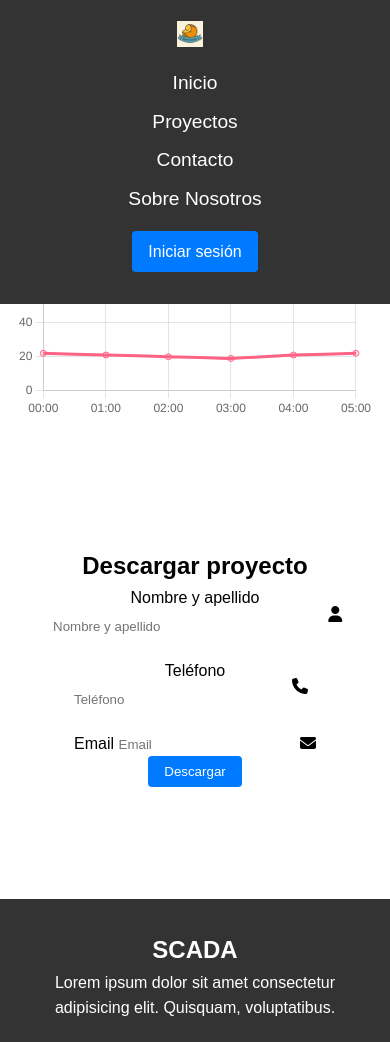
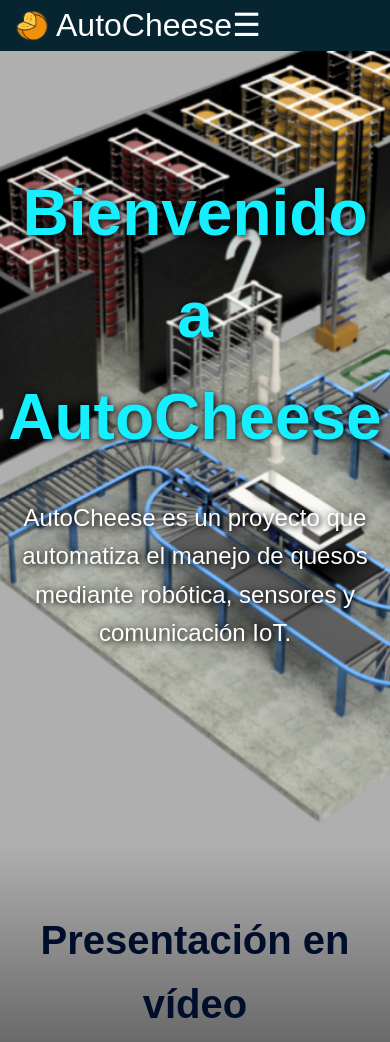
Before and after one commit to VicenteBurdeus/SCADAtest, a PHP site: page /index.php in a window 390 px wide. Shown: the top 1042 px of the page. Run offline with PHP 8.4, Linux system fonts and the light colour scheme.

Commit message:
rediseño

```diff
--- a/src/comons/Cabezera.php
+++ b/src/comons/Cabezera.php
@@ -1,11 +1,17 @@
     <!-- CABECERA -->
     <header class="header">
         <div class="menu-logo">
-            <img src="Images/menu.png" class="menu-icono" alt="menu.png no cargado">
+            <a href="index.php">
+            <img src="Images/Icono.png" alt="no se ha cargado la imagen de la cabecera">
+            <span class="menu-title">AutoCheese</span>
+            </a>
+            <div class="hamburger" id="hamburger">
+                ☰
+            </div>
         </div>
         <div class="menu-list">
             <ul>
-                <li><a href="index.php">Inicio</a></li>
+                <li><a href="index.php"> Inicio </a></li>
                 <li class="dropdown">
                     <a href="#">Proyectos</a>
                     <ul class="dropdown-content">
@@ -18,7 +24,13 @@
                 <li><a href="aboutus.php">Sobre Nosotros</a></li>
             </ul>
         </div>
-        <div class="login">
-            <a href="login.php" class="btn">Iniciar sesión</a>
-        </div>
     </header>
+
+<script>
+    const hamburger = document.getElementById('hamburger');
+    const menuList = document.querySelector('.menu-list');
+
+    hamburger.addEventListener('click', () => {
+        menuList.classList.toggle('show');
+    });
+</script>
--- a/src/index.php
+++ b/src/index.php
@@ -1,90 +1,34 @@
-#file: index.php
-#Pagina principal
 <!DOCTYPE html>
 <html lang="es">
 <head>
     <meta charset="UTF-8">
     <meta name="viewport" content="width=device-width, initial-scale=1.0">
-    <title>SCADA</title>
-    <link rel="stylesheet" href="https://cdnjs.cloudflare.com/ajax/libs/font-awesome/6.7.2/css/all.min.css" integrity="sha512-Evv84Mr4kqVGRNSgIGL/F/aIDqQb7xQ2vcrdIwxfjThSH8CSR7PBEakCr51Ck+w+/U6swU2Im1vVX0SVk9ABhg==" crossorigin="anonymous" referrerpolicy="no-referrer" />
+    <title>AutoCheese</title>
     <link rel="stylesheet" href="styles.css">
     <link rel="icon" type="image/ico" href="Images/Icono.ico">
     <script src="https://cdn.jsdelivr.net/npm/chart.js"></script>
-    <?php include "download.php";?>
 </head>
-<body>
+<body class="index">
 
     <?php include "comons/Cabezera.php";?>
 
+    <section class="portada">
+        <h1>Bienvenido a AutoCheese</h1>
+        <p>AutoCheese es un proyecto que automatiza el manejo de quesos mediante robótica, sensores y comunicación IoT.</p>
+    </section>
 
+    <section class="video">
+        <h2>Presentación en vídeo</h2>
+        <video width="100%" controls>
+            <source src="video/demo.mp4" type="video/mp4">
+            Tu navegador no soporta videos HTML5.
+        </video>
+    </section>
 
-
-    <main class="scada container">
-        <h2>Monitor de Humedad y Temperatura</h2>
-        <canvas id="myChart" width="400" height="200"></canvas>
-
-        <script>
-            const ctx = document.getElementById('myChart').getContext('2d');
-            const myChart = new Chart(ctx, {
-                type: 'line',
-                data: {
-                    labels: ['00:00', '01:00', '02:00', '03:00', '04:00', '05:00'],
-                    datasets: [
-                        {
-                            label: 'Temperatura (°C)',
-                            data: [22, 21, 20, 19, 21, 22],
-                            borderColor: 'rgb(255, 99, 132)',
-                            backgroundColor: 'rgba(255, 99, 132, 0.2)',
-                            fill: false,
-                            tension: 0.1
-                        },
-                        {
-                            label: 'Humedad (%)',
-                            data: [60, 62, 64, 63, 61, 60],
-                            borderColor: 'rgb(54, 162, 235)',
-                            backgroundColor: 'rgba(54, 162, 235, 0.2)',
-                            fill: false,
-                            tension: 0.1
-                        }
-                    ]
-                },
-                options: {
-                    responsive: true,
-                    scales: {
-                        y: {
-                            beginAtZero: true
-                        }
-                    }
-                }
-            });
-        </script>
-    </main>
-
-    <section class="Descargar-proyecto container">
-        <form method="post" action="download.php" autocomplete="off">
-            <h2>Descargar proyecto</h2>
-            <div class="form-group">
-                <div class="input-container">
-                    <label for="nombre">Nombre y apellido</label>
-                    <input type="text" name="nombre" id="nombre" placeholder="Nombre y apellido" required>
-                    <i class="fa-solid fa-user"></i>
-                </div>
-                <div class="input-container">
-                    <label for="Tel">Teléfono</label>
-                    <input type="text" name="Telefono" id="Tel" placeholder="Teléfono" required>
-                    <i class="fa-solid fa-phone"></i>
-                </div>
-                <div class="Correo">
-                    <label for="Email">Email</label>
-                    <input type="text" name="Email" id="Email" placeholder="Email" required>
-                    <i class="fa-solid fa-envelope"></i>
-                </div>
-            </div>
-            <div class="btn-container">
-                <button type="submit" class="btn">Descargar</button>
-            </div>
-        </form>
-    </section>
     <?php include "comons/Pie.php";?>
 </body>
 </html>
+
+<!--
+    <?php include "download.php";?>
+-->
--- a/src/styles.css
+++ b/src/styles.css
@@ -1,9 +1,16 @@
-/* Reset básico para eliminar márgenes y rellenos por defecto */
+/* ======================== VARIABLES ======================== */
+:root {
+    --blanco: #fff; /* Color de texto */
+    --azul-turquesa: #67e8f9;
+    --header-background: #072531; /* Color de fondo del header */
+}
+
+/* ======================== RESET ======================== */
 * {
     margin: 0;
     padding: 0;
     box-sizing: border-box;
-    border: #0056b3 solid 0px; /* Añadido para mostrar el borde de los elementos */
+    border: #0056b3 solid 0px;
 }
 
 body {
@@ -13,65 +20,68 @@
     padding: 0;
 }
 
-/* Estilos para el menú de la parte superior */
+/* ======================== HEADER ======================== */
 .header {
-    background-color: #333;
-    color: #fff;
-    padding: 1rem 0;
+    background-color: var(--header-background);
+    color: var(--blanco);
+    padding: 5px 0;
     text-align: center;
     position: fixed;
     top: 0;
     left: 0;
     width: 100%;
-    z-index: 1000; /* Asegura que la cabecera esté por encima de otros elementos */
+    z-index: 1000;
     display: flex;
     justify-content: space-between;
-    padding: 0 1rem; /* Añade un poco de padding para evitar que los elementos toquen los bordes */
-}
-
-.menu {
-    display: flex;
-    align-items: center;
+    padding: 0 1rem;
 }
 
 .menu-logo {
-    width: 7%;
-    max-width: 10%;
-    height: auto; /* Ajusta la altura según sea necesario */
-    border: #333 solid 5px; /* Añadido para mostrar el borde de los elementos */
     display: flex;
-    justify-content: baseline;
-    align-items: top ;
-    margin-right: 3%; /* Espacio entre el logo y el menú */
+    align-items: center;
+    width: auto;
+    margin-right: 3%;
 }
 
 .menu-logo img {
-    max-width: 100%; /* Asegura que la imagen no sea más ancha que la caja */
-    height: auto; /* Ajusta la altura de la imagen para mantener la proporción */
-    object-fit: cover; /* Ajusta la imagen para cubrir la caja sin deformarse */
+    width: 32px;
+    height: auto;
+    margin-right: 8px;
+}
+
+.menu-logo a {
+    color: var(--blanco);
+    text-decoration: none;
+    align-items: center;
+    display: flex;
+}
+
+.menu-title {
+    font-size: 2rem;
 }
 
 .menu-list {
     display: flex;
-    align-items: center; /* Alinea los elementos al centro del contenedor flex */
-    font-size: 2rem; /* Ajusta el tamaño de la fuente según sea necesario */
+    align-items: center;
+    font-size: 2rem;
 }
 
 .menu-list ul {
     list-style: none;
     display: flex;
     align-items: center;
-    gap: 1rem; /* Ajusta el espacio entre los enlaces */
+    gap: 1rem;
     margin: 0;
     padding: 0;
+    justify-content: flex-end;
 }
 
 .menu-list li {
-    position: relative; /* Asegura que el desplegable esté posicionado correctamente */
+    position: relative;
 }
 
 .menu-list li a {
-    color: #fff;
+    color: var(--blanco);
     text-decoration: none;
     padding: 0.5rem 1rem;
     border-radius: 4px;
@@ -79,78 +89,200 @@
 }
 
 .menu-list li a:hover {
-    background-color: #444; /* Color de fondo al pasar el ratón */
+    color: var(--azul-turquesa);
 }
 
-/* Estilos del dropdown (menú desplegable) */
+/* Dropdown */
 .menu-list ul .dropdown-content {
-    display: none; /* Oculta el menú desplegable por defecto */
+    opacity: 0;
+    visibility: hidden;
+    transform: translateY(20px);
+    transition: opacity 0.3s ease, transform 0.3s ease;
     position: absolute;
-    background-color: #333;
-    min-width: 160px;
-    box-shadow: 0px 8px 16px rgba(0, 0, 0, 0.2);
+    background-color: #0b3c4a; /* un tono más suave del azul del header */
+    min-width: 180px;
+    box-shadow: 0 4px 12px rgba(0, 0, 0, 0.2);
+    border-radius: 8px;
+    padding: 0.5rem 0;
     z-index: 1;
-    left: 0; /* Asegura que el submenú se alinee con el elemento del menú */
+    left: 0;
 }
 
 .menu-list ul .dropdown-content a {
-    color: white;
-    padding: 12px 16px;
+    color: var(--blanco);
+    padding: 0.75rem 1.25rem;
     text-decoration: none;
     display: block;
-    text-align: left;
+    transition: background-color 0.2s ease, padding-left 0.2s ease;
+    font-size: 1rem;
 }
 
 .menu-list ul .dropdown-content a:hover {
-    background-color: #444; /* Color de fondo al pasar el ratón */
+    background-color: rgba(255, 255, 255, 0.05);
+    color: var(--azul-turquesa);
+    padding-left: 1.5rem;
 }
 
-/* Mostrar el menú cuando el ratón pasa sobre el item 'Proyectos' */
 .menu-list ul .dropdown:hover .dropdown-content {
-    display: block; /* Muestra el menú cuando se hace hover */
+    opacity: 1;
+    visibility: visible;
+    transform: translateY(0);
 }
 
-/* Estilos del botón de login */
-.login {
-    flex: 1;
-    display: flex;
-    align-self: center;
-    justify-content: flex-end;
-    padding-right: 5%; /* Ajusta el padding-right para el botón de inicio de sesión */
+/* ================ Estilos base para el botón hamburguesa ============== */
+.hamburger {
+    display: none;
+    font-size: 2rem;
+    cursor: pointer;
+    color: var(--blanco);
 }
 
-.btn {
-    background-color: #007BFF;
-    color: #fff;
-    padding: 0.5rem 1rem;
-    text-decoration: none;
-    border-radius: 4px;
-    transition: background-color 0.3s ease;
+/* Media query para pantallas pequeñas */
+@media (max-width: 1000px) {
+    .hamburger {
+        display: block;
+    }
+
+    .menu-list {
+        position: absolute;
+        top: 100%;
+        left: 0;
+        right: 0;
+        background-color: var(--header-background);
+        flex-direction: column;
+        align-items: flex-start;
+        display: none;
+    }
+
+    .menu-list.show {
+        display: flex;
+    }
+
+    .menu-list ul {
+        flex-direction: column;
+        width: 100%;
+        gap: 0.5rem;
+    }
+
+    .menu-list li a {
+        width: 100%;
+    }
+
+    .menu-list ul .dropdown-content {
+        position: relative;
+        transform: none;
+        opacity: 1;
+        visibility: visible;
+        background-color: transparent;
+        box-shadow: none;
+        padding-left: 1rem;
+    }
+
+    .menu-list ul .dropdown:hover .dropdown-content {
+        transform: none;
+    }
 }
 
-.btn:hover {
-    background-color: #0056b3;
+/* =====================================================================
+========================================================================
+======================== INDEX.PHP =====================================
+========================================================================
+======================================================================== */
+
+.index {
+    background-color: #0f0f0f;
 }
 
-/* Ajustar el margen superior del contenido principal para evitar que se superponga con la cabecera */
-main, .Descargar-proyecto, .footer {
-    margin-top: 6rem; /* Ajusta este valor según la altura de tu cabecera */
+/* ======================== PORTADA ======================== */
+.portada {
+    background-image: url(Images/FotoAlmacen.png);
+    background-color: #afafaf;
+    background-size: cover;
+    background-position: center;
+    height: 100vh;
+    display: flex;
+    flex-direction: column;  /* Cambiar la dirección de los elementos a columna */
+    justify-content: center;
+    align-items: center;
+    text-align: center;
 }
 
-.main-graph{
+.portada h1 {
+    font-size: 4rem;
+    color: #16efff;
+    margin-top: -30px;
+    margin-bottom: 30px;
+}
+
+.portada p {
+    font-size: 1.5rem;
+    color: var(--blanco);
+}
+
+.portada h1, .portada p {
+    text-shadow:
+        0 0 8px rgba(0, 0, 0, 0.7),  /* glow suave alrededor */
+        2px 2px 4px rgba(0, 0, 0, 0.5); /* sombra direccional */
+}
+
+/* ======================== ViDEO ======================== */
+
+.video {
+    padding: 4rem 2rem;
+    /* color del fondo que sea una transición de arriba a abajo de #afafaf a #0f0f0f */
+    background: linear-gradient(#afafaf, #0f0f0f);
+    text-align: center;
+}
+
+.video h2 {
+    font-size: 2.5rem;
+    color: #010e2b;
+    margin-bottom: 2rem;
+}
+
+.video video {
+    max-width: 960px;
+    width: 100%;
+    height: auto;
+    border-radius: 12px;
+    box-shadow: 0 0 20px rgba(0, 0, 0, 0.6);
+}
+
+
+/* ======================== CONTENIDO PRINCIPAL ======================== */
+main, .Descargar-proyecto, .footer {
+    margin-top: 6rem;
+}
+
+.main-graph {
     padding: 10px;
     display: flex;
     justify-content: center;
     align-items: center;
     flex-direction: column;
     text-align: center;
-    margin: 0 auto;
+    margin: 120px auto 0;
+    width: 80%;
 }
 
-.myChart{
+.myChart {
     width: 100%;
-    max-width: 800px; /* Ajusta el ancho máximo según sea necesario */
-    height: 400px; /* Ajusta la altura según sea necesario */
+    height: 400px;
+    max-width: 100%;
+}
+
+.filter-buttons {
+    margin-top: 20px;
+}
+
+hr {
+    border: none;
+    border-top: 1px solid #ccc;
+    margin: 20px 0;
+}
+
+.container p {
+    padding-bottom: 20px;
 }
 
 .scada {
@@ -361,84 +414,34 @@
     background-color: #0056b3;
 }
 
-@media (max-width: 768px) {
-    .header {
-        flex-direction: column;
-        align-items: center;
-        padding: 1rem;
-    }
+/* ======================== FOOTER ======================== */
+.footer {
+    background-color: #333;
+    color: #fff;
+    padding: 1rem 0;
+    text-align: center;
+}
 
-    .menu {
-        flex-direction: column;
-        width: 100%;
-        align-items: center;
-    }
+.footer-content {
+    display: flex;
+    justify-content: space-between;
+    align-items: center;
+    padding: 1rem;
+}
 
-    .menu-logo {
-        width: 30%;
-        margin-bottom: 1rem;
-    }
+.footer-txt,
+.footer-img {
+    flex: 1;
+}
 
-    .menu-list ul {
-        flex-direction: column;
-        gap: 0.5rem;
-    }
+.footer-img img {
+    max-width: 100%;
+    height: auto;
+}
 
-    .menu-list {
-        font-size: 1.2rem;
-        justify-content: center;
-    }
-
-    .login {
-        width: 100%;
-        justify-content: center;
-        padding: 1rem 0;
-    }
-
-    .footer-content {
-        flex-direction: column;
-        text-align: center;
-    }
-
-    .contenido-about {
-        flex-direction: column;
-        align-items: center;
-    }
-
-    .contenido-equipo {
-        padding: 1rem;
-    }
-
-    .imagen-circular img {
-        width: 200px;
-        height: 200px;
-    }
-
-    .main-graph {
-        width: 95%;
-        margin: 100px auto 0;
-    }
-
-    .form-wrapper {
-        width: 90%;
-        margin: 2rem auto;
-    }
-
-    .Descargar-proyecto {
-        padding: 1rem;
-    }
-
-    .scada {
-        padding: 1rem;
-    }
-
-    .menu-list ul .dropdown-content {
-        position: static;
-        box-shadow: none;
-        width: 100%;
-    }
-
-    .menu-list ul .dropdown:hover .dropdown-content {
-        display: block;
-    }
+.footer-bottom {
+    background-color: #222;
+    color: #fff;
+    padding: 0.5rem 0;
+    text-align: center;
 }
```
Also changed, not shown: other parts of src/styles.css (+32 -111 lines), src/Scripts/Chart.js (added, +33 -0 lines), src/Scripts/graph.js (added, +75 -0 lines), src/Images/FotoAlmacen.png (added), src/Images/Icono.png, 1 other file.
